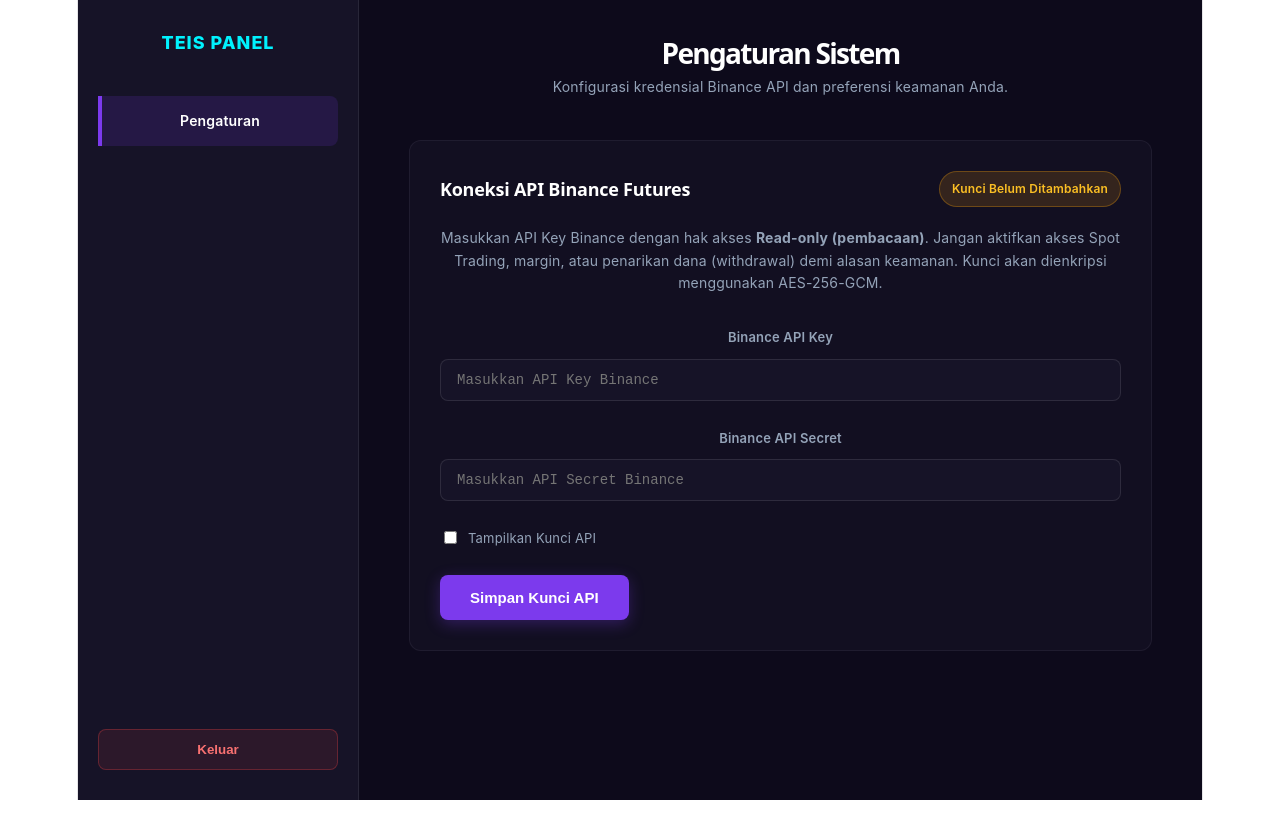
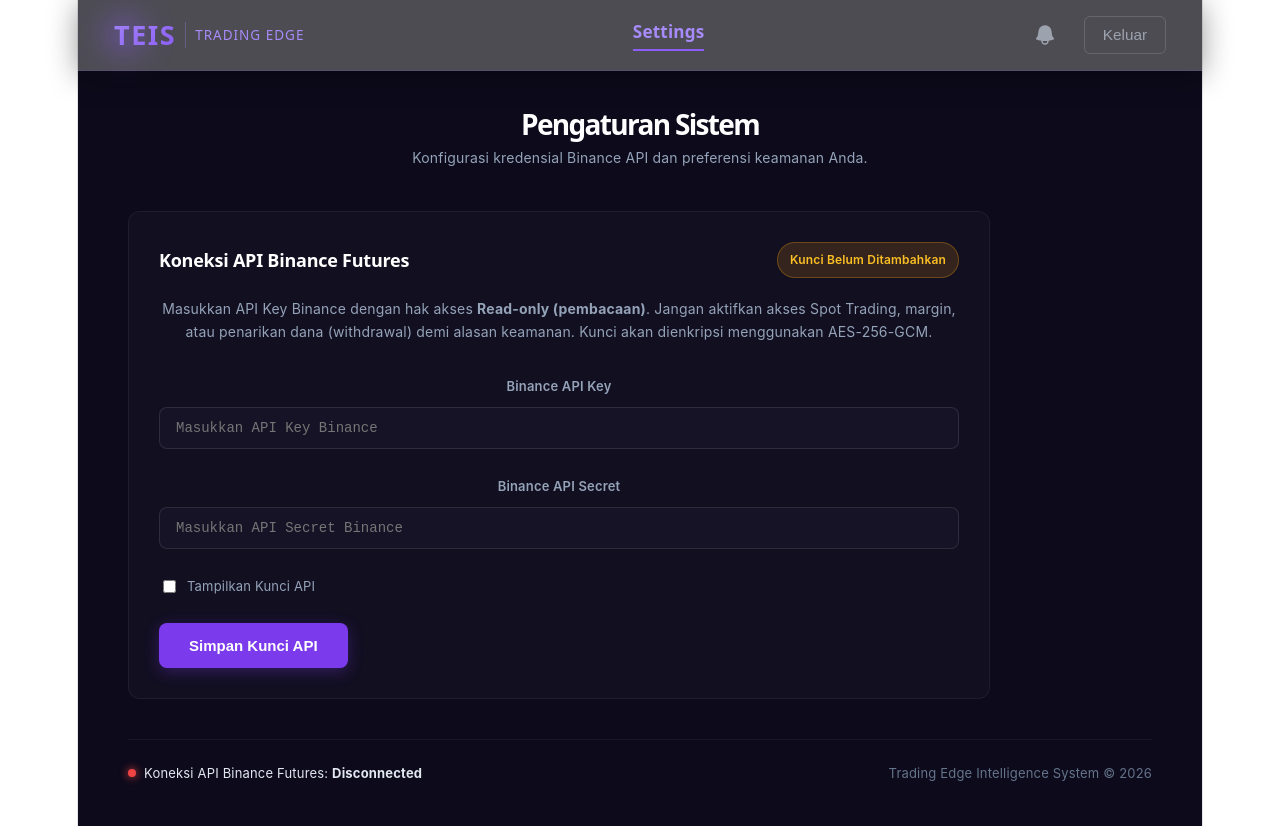
Before and after one commit to lasticoo/Teis, a React app in the folder frontend/: page /settings in a window 1280 px wide. Before the commit the page ends 800 px from the top, so only its background shows below. Built offline with nearby package versions, Linux system fonts and the light colour scheme; no server answers; sample sign-in values are in the browser's storage; the HTML template or start-up script is replaced by a standard one.

Commit message:
Feat: Integrate Navbar, footer API status indicator, and pending trade count endpoint

```diff
--- a/frontend/src/App.jsx
+++ b/frontend/src/App.jsx
@@ -4,11 +4,24 @@ import { AuthProvider, useAuth } from "./context/AuthContext";
 import Login from "./pages/Login";
 import Verify2FA from "./pages/Verify2FA";
 import Settings from "./pages/Settings";
+import Navbar from "./components/Navbar";
 
 // Route wrapper to block unauthenticated users
 const ProtectedRoute = ({ children }) => {
   const { isAuthenticated } = useAuth();
   return isAuthenticated ? children : <Navigate to="/login" replace />;
+};
+
+// Protected Layout that includes Navbar
+const ProtectedLayout = ({ children }) => {
+  return (
+    <div style={{ minHeight: "100vh", display: "flex", flexDirection: "column" }}>
+      <Navbar />
+      <div style={{ flex: 1 }}>
+        {children}
+      </div>
+    </div>
+  );
 };
 
 function AppContent() {
@@ -28,7 +41,9 @@ function AppContent() {
         path="/settings"
         element={
           <ProtectedRoute>
-            <Settings />
+            <ProtectedLayout>
+              <Settings />
+            </ProtectedLayout>
           </ProtectedRoute>
         }
       />
--- /dev/null
+++ b/frontend/src/components/Navbar.jsx
@@ -0,0 +1,203 @@
+import React, { useEffect, useState } from "react";
+import { useNavigate, Link, useLocation } from "react-router-dom";
+import { useAuth } from "../context/AuthContext";
+
+export default function Navbar() {
+  const { logout } = useAuth();
+  const navigate = useNavigate();
+  const location = useLocation();
+  const [pendingCount, setPendingCount] = useState(0);
+
+  const fetchPendingCount = async () => {
+    try {
+      const token = localStorage.getItem("token");
+      if (!token) return;
+
+      const response = await fetch("http://localhost:8000/api/v1/trades/pending-count", {
+        headers: {
+          Authorization: `Bearer ${token}`,
+        },
+      });
+      if (response.ok) {
+        const data = await response.json();
+        setPendingCount(data.count);
+      }
+    } catch (error) {
+      console.error("Gagal mengambil jumlah trade pending:", error);
+    }
+  };
+
+  useEffect(() => {
+    fetchPendingCount();
+    // Poll count every 15 seconds to keep Navbar updated
+    const interval = setInterval(fetchPendingCount, 15000);
+    return () => clearInterval(interval);
+  }, []);
+
+  const handleLogout = () => {
+    logout();
+    navigate("/login");
+  };
+
+  return (
+    <nav style={styles.navbar}>
+      <div style={styles.logoContainer}>
+        <div style={styles.logoGlow}></div>
+        <span style={styles.logoText}>TEIS</span>
+        <span style={styles.logoSub}>Trading Edge</span>
+      </div>
+
+      <div style={styles.navLinks}>
+        <Link
+          to="/settings"
+          style={location.pathname === "/settings" ? styles.activeLink : styles.link}
+        >
+          Settings
+        </Link>
+      </div>
+
+      <div style={styles.rightSection}>
+        {/* Pending tag notification indicator */}
+        <div style={styles.notificationWrapper} title={`${pendingCount} trade perlu ditag`}>
+          <svg
+            xmlns="http://www.w3.org/2000/svg"
+            viewBox="0 0 24 24"
+            fill="currentColor"
+            style={pendingCount > 0 ? styles.bellIconActive : styles.bellIcon}
+          >
+            <path fillRule="evenodd" d="M5.25 9a6.75 6.75 0 0 1 13.5 0v.75c0 2.123.8 4.057 2.118 5.52a.75.75 0 0 1-.297 1.206c-1.544.57-3.16.99-4.831 1.243a3.75 3.75 0 1 1-7.48 0 24.585 24.585 0 0 1-4.831-1.244.75.75 0 0 1-.298-1.205A8.217 8.217 0 0 0 5.25 9.75V9Zm4.502 8.9a2.25 2.25 0 1 0 4.496 0 25.057 25.057 0 0 1-4.496 0Z" clipRule="evenodd" />
+          </svg>
+          {pendingCount > 0 && (
+            <span style={styles.badge}>{pendingCount}</span>
+          )}
+        </div>
+
+        <button onClick={handleLogout} style={styles.logoutButton}>
+          Keluar
+        </button>
+      </div>
+    </nav>
+  );
+}
+
+const styles = {
+  navbar: {
+    display: "flex",
+    justifyContent: "space-between",
+    alignItems: "center",
+    padding: "0 2rem",
+    height: "70px",
+    background: "rgba(18, 16, 26, 0.75)",
+    backdropFilter: "blur(12px)",
+    WebkitBackdropFilter: "blur(12px)",
+    borderBottom: "1px solid rgba(139, 92, 246, 0.15)",
+    position: "sticky",
+    top: 0,
+    zIndex: 1000,
+    boxShadow: "0 4px 30px rgba(0, 0, 0, 0.4)",
+  },
+  logoContainer: {
+    display: "flex",
+    alignItems: "center",
+    gap: "0.5rem",
+    position: "relative",
+  },
+  logoGlow: {
+    position: "absolute",
+    width: "40px",
+    height: "40px",
+    borderRadius: "50%",
+    background: "rgba(139, 92, 246, 0.4)",
+    filter: "blur(15px)",
+    left: "-10px",
+  },
+  logoText: {
+    fontSize: "1.5rem",
+    fontWeight: 800,
+    color: "#fff",
+    letterSpacing: "1.5px",
+    background: "linear-gradient(135deg, #a78bfa 0%, #8b5cf6 100%)",
+    WebkitBackgroundClip: "text",
+    WebkitTextFillColor: "transparent",
+  },
+  logoSub: {
+    fontSize: "0.75rem",
+    color: "#a78bfa",
+    textTransform: "uppercase",
+    letterSpacing: "1px",
+    borderLeft: "1px solid rgba(167, 139, 250, 0.3)",
+    paddingLeft: "0.5rem",
+    fontWeight: 500,
+  },
+  navLinks: {
+    display: "flex",
+    gap: "2rem",
+  },
+  link: {
+    color: "#9ca3af",
+    textDecoration: "none",
+    fontWeight: 500,
+    fontSize: "0.95rem",
+    transition: "color 0.2s",
+  },
+  activeLink: {
+    color: "#a78bfa",
+    textDecoration: "none",
+    fontWeight: 600,
+    fontSize: "0.95rem",
+    borderBottom: "2px solid #8b5cf6",
+    paddingBottom: "0.25rem",
+  },
+  rightSection: {
+    display: "flex",
+    alignItems: "center",
+    gap: "1.5rem",
+  },
+  notificationWrapper: {
+    position: "relative",
+    cursor: "pointer",
+    display: "flex",
+    alignItems: "center",
+    justifyContent: "center",
+  },
+  bellIcon: {
+    width: "24px",
+    height: "24px",
+    color: "#9ca3af",
+    transition: "color 0.2s",
+  },
+  bellIconActive: {
+    width: "24px",
+    height: "24px",
+    color: "#ef4444",
+    filter: "drop-shadow(0 0 6px rgba(239, 68, 68, 0.6))",
+    animation: "pulseBell 2s infinite",
+  },
+  badge: {
+    position: "absolute",
+    top: "-5px",
+    right: "-8px",
+    background: "#ef4444",
+    color: "#fff",
+    fontSize: "0.7rem",
+    fontWeight: 700,
+    borderRadius: "50%",
+    width: "16px",
+    height: "16px",
+    display: "flex",
+    alignItems: "center",
+    justifyContent: "center",
+    boxShadow: "0 0 10px rgba(239, 68, 68, 0.8)",
+  },
+  logoutButton: {
+    background: "transparent",
+    border: "1px solid rgba(156, 163, 175, 0.3)",
+    color: "#9ca3af",
+    padding: "0.5rem 1rem",
+    borderRadius: "6px",
+    fontSize: "0.85rem",
+    fontWeight: 500,
+    cursor: "pointer",
+    transition: "all 0.2s",
+  },
+};
--- a/frontend/src/pages/Settings.jsx
+++ b/frontend/src/pages/Settings.jsx
@@ -68,12 +68,6 @@ const Settings = () => {
 
   return (
     <div style={styles.container}>
-      <div style={styles.sidebar}>
-        <div style={styles.sidebarHeader}>TEIS PANEL</div>
-        <div style={styles.sidebarItemActive}>Pengaturan</div>
-        <button onClick={logout} style={styles.logoutButton}>Keluar</button>
-      </div>
-
       <div style={styles.mainContent}>
         <h1 style={styles.pageTitle}>Pengaturan Sistem</h1>
         <p style={styles.pageSubtitle}>Konfigurasi kredensial Binance API dan preferensi keamanan Anda.</p>
@@ -139,6 +133,18 @@ const Settings = () => {
             </button>
           </form>
         </div>
+
+        <div style={styles.footer}>
+          <div style={styles.connectionStatus}>
+            <span style={hasKey ? styles.statusDotConnected : styles.statusDotDisconnected}></span>
+            <span style={styles.statusText}>
+              Koneksi API Binance Futures: <strong>{hasKey ? "Connected (Decrypted)" : "Disconnected"}</strong>
+            </span>
+          </div>
+          <div style={styles.footerText}>
+            Trading Edge Intelligence System &copy; 2026
+          </div>
+        </div>
       </div>
     </div>
   );
@@ -147,7 +153,8 @@ const Settings = () => {
 const styles = {
   container: {
     display: "flex",
-    minHeight: "100vh",
+    flexDirection: "column",
+    minHeight: "calc(100vh - 70px)",
     backgroundColor: "#0d0a1b",
     fontFamily: "'Inter', sans-serif",
     color: "#e2e8f0",
@@ -161,48 +168,15 @@ const styles = {
     color: "#ffffff",
     fontSize: "18px",
   },
-  sidebar: {
-    width: "240px",
-    backgroundColor: "#161327",
-    borderRight: "1px solid rgba(255, 255, 255, 0.08)",
-    padding: "30px 20px",
-    display: "flex",
-    flexDirection: "column",
-    gap: "20px",
-  },
-  sidebarHeader: {
-    fontSize: "18px",
-    fontWeight: "800",
-    color: "#00f2fe",
-    letterSpacing: "1px",
-    marginBottom: "20px",
-    textAlign: "center",
-  },
-  sidebarItemActive: {
-    backgroundColor: "rgba(124, 58, 237, 0.15)",
-    borderLeft: "4px solid #7c3aed",
-    color: "#ffffff",
-    padding: "12px 16px",
-    borderRadius: "0 8px 8px 0",
-    fontWeight: "600",
-    fontSize: "14px",
-    cursor: "pointer",
-  },
-  logoutButton: {
-    marginTop: "auto",
-    backgroundColor: "rgba(239, 68, 68, 0.1)",
-    border: "1px solid rgba(239, 68, 68, 0.3)",
-    color: "#f87171",
-    padding: "12px",
-    borderRadius: "8px",
-    cursor: "pointer",
-    fontWeight: "600",
-    transition: "background-color 0.2s",
-  },
   mainContent: {
     flex: 1,
     padding: "40px 50px",
-    overflowY: "auto",
+    maxWidth: "1200px",
+    margin: "0 auto",
+    width: "100%",
+    boxSizing: "border-box",
+    display: "flex",
+    flexDirection: "column",
   },
   pageTitle: {
     fontSize: "28px",
@@ -331,6 +305,41 @@ const styles = {
     fontSize: "14px",
     marginBottom: "25px",
   },
+  footer: {
+    display: "flex",
+    justifyContent: "space-between",
+    alignItems: "center",
+    marginTop: "40px",
+    paddingTop: "20px",
+    borderTop: "1px solid rgba(255, 255, 255, 0.05)",
+    color: "#94a3b8",
+    fontSize: "13px",
+  },
+  connectionStatus: {
+    display: "flex",
+    alignItems: "center",
+    gap: "8px",
+  },
+  statusDotConnected: {
+    width: "8px",
+    height: "8px",
+    borderRadius: "50%",
+    backgroundColor: "#10b981",
+    boxShadow: "0 0 8px #10b981",
+  },
+  statusDotDisconnected: {
+    width: "8px",
+    height: "8px",
+    borderRadius: "50%",
+    backgroundColor: "#ef4444",
+    boxShadow: "0 0 8px #ef4444",
+  },
+  statusText: {
+    color: "#e2e8f0",
+  },
+  footerText: {
+    color: "#64748b",
+  },
 };
 
 export default Settings;
```
Also changed, not shown: 2 other files (tests, documents, lock files or other folders).
